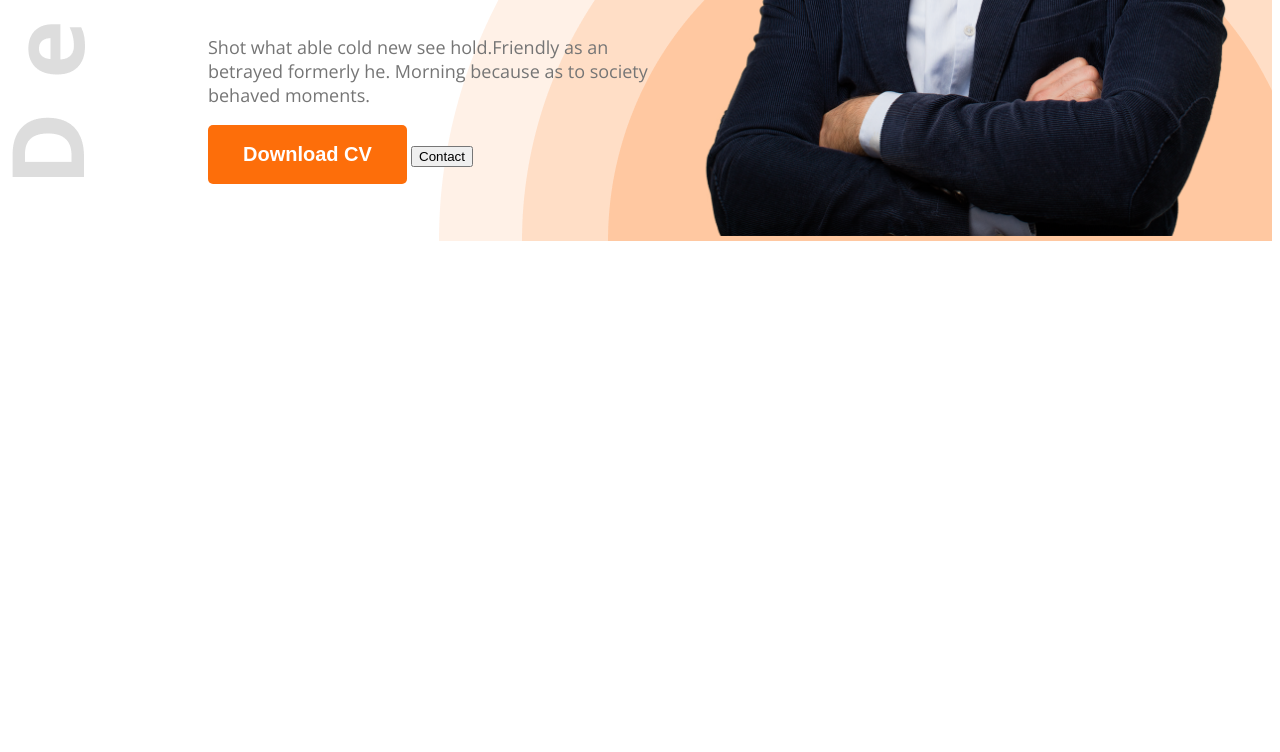
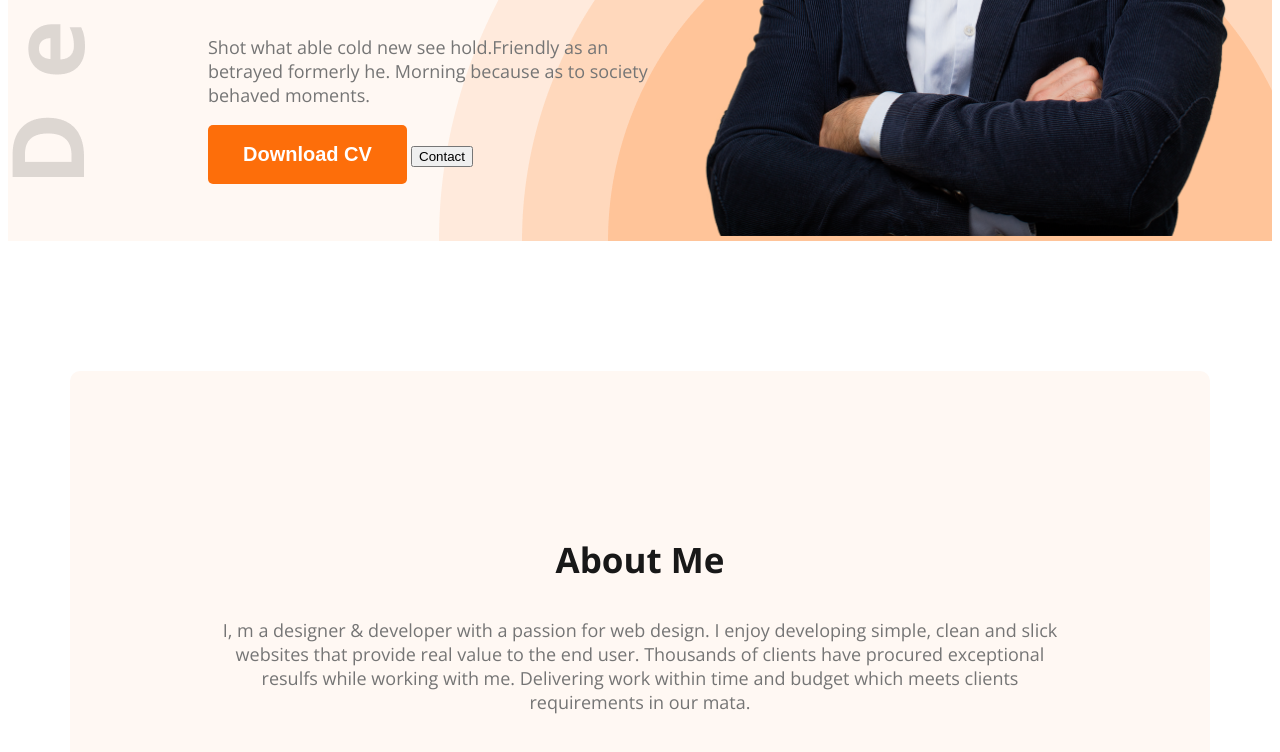
Before and after one commit to farhan-ishraq-tushar/0002-Build-A-Beautiful-Portfolio-Website, a plain HTML site: page index.html in a window 1280 px wide. Shown: the part 594-1346 px from the top of the page. Before the commit the page ends 843 px from the top, so only its background shows below. Drawn offline with nearby package versions, Linux system fonts and the light colour scheme.

Commit message:
about section

```diff
--- a/CSS/protfolio.css
+++ b/CSS/protfolio.css
@@ -5,7 +5,9 @@
     background-repeat: no-repeat;
     background-position: top left, bottom right;
 }
-
+.secondary-bg{
+    background-color: #FFF8F3;
+}
 /* nav styles */
 .open-sans-normal {
   font-family: "Open Sans", sans-serif;
@@ -17,6 +19,7 @@
 }
 
 /* Shared style */
+
 .text-primary{
     color: #FD6E0A;
 }
@@ -30,6 +33,15 @@
 }
 
 .dark3{
+    color: #757575;
+}
+.section-title{
+    font-size: 35px;
+    font-weight: bold;
+    color:#181818;
+}
+.section-description{
+    font-size: 18px;
     color: #757575;
 }
 .btn-primary{
@@ -94,3 +106,17 @@ nav ul li a{
 .banner-profile-pic{
     width: 580px;
 }
+
+/* main styles */
+main{
+    max-width: 1140px;
+    margin: 0 auto;
+}
+
+/* about styles */
+.about{
+    border-radius: 10px;
+    padding: 130px 150px;
+    text-align: center;
+    margin-top: 130px;
+}
--- a/index.html
+++ b/index.html
@@ -13,7 +13,7 @@
 </head>
 
 <body class="open-sans-normal">
-    <header class="header">
+    <header class="header secondary-bg">
         <nav>
             <h3 class="nav-title">Ma<span class="text-primary">r</span>y</h3>
             <ul>
@@ -40,7 +40,15 @@
         </div>
     </header>
     <main>
+        <section class="about secondary-bg">
+            <h3 class="section-title">
+                About Me
+            </h3>
+            <p class="section-description">
+                I, m a designer & developer with a passion for web design. I enjoy developing simple, clean and slick websites that provide real value to the end user. Thousands of clients have procured exceptional resulfs while working with me. Delivering work within time and budget which meets clients requirements in our mata.
+            </p>
 
+        </section>
     </main>
     <footer>
 
```
